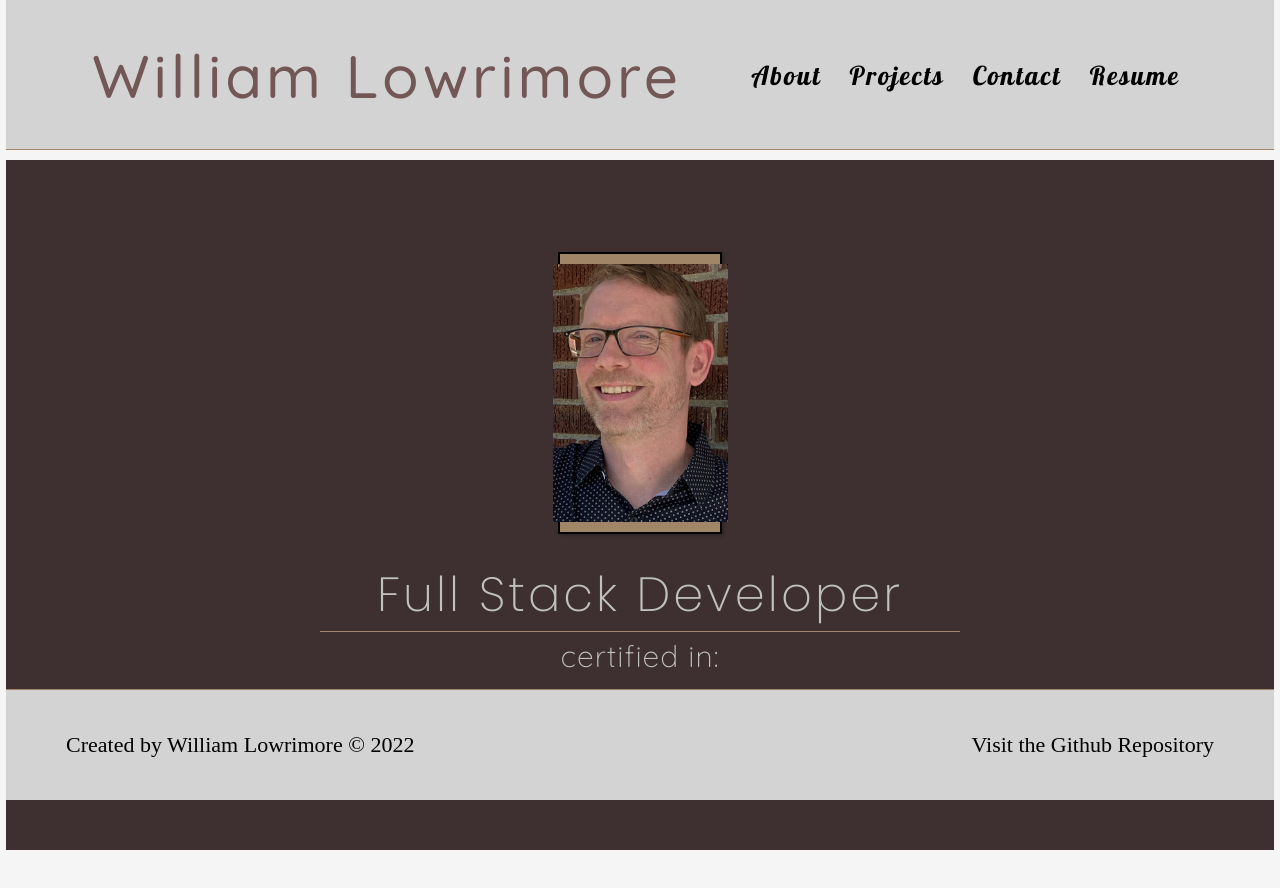
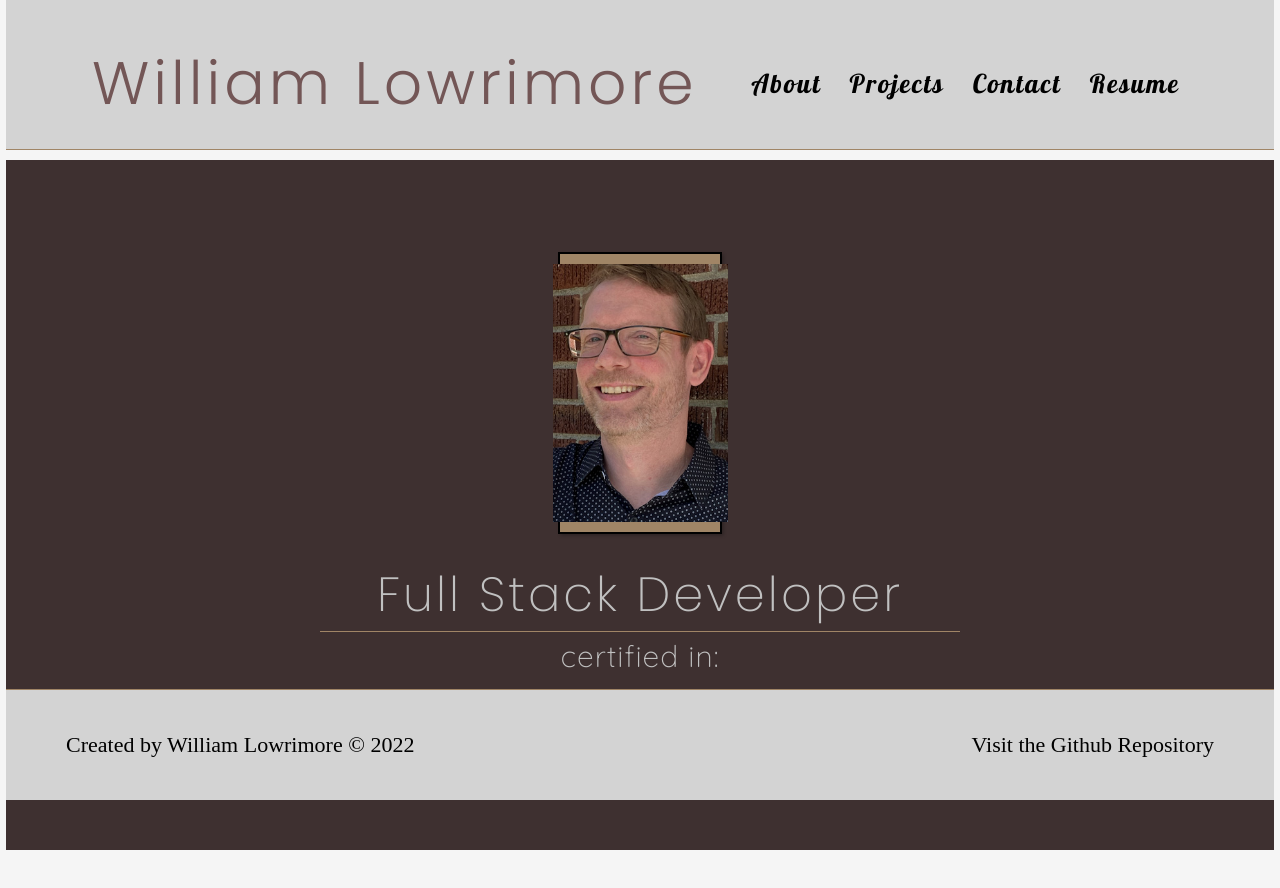
Before and after one commit to wlowrimore/Lowrimore_William_portfolio-2022, a React (Create React App) app: page / in a window 1280 px wide. Shown: the top 888 px of the page. Built offline with nearby package versions, Linux system fonts and the light colour scheme.

Commit message:
changes syntax header h4 to deploy correctly(test) part 6

```diff
--- a/src/index.css
+++ b/src/index.css
@@ -50,9 +50,9 @@ header {
 }
 
 header h4 {
-  font-family: "Quicksand", serif;
+  font-family: "Poppins", sans-serif;
   font-size: 60px;
-  font-weight: 500;
+  font-weight: 300;
   color: var(--header-red);
   letter-spacing: 4px;
   opacity: 90%;
```
